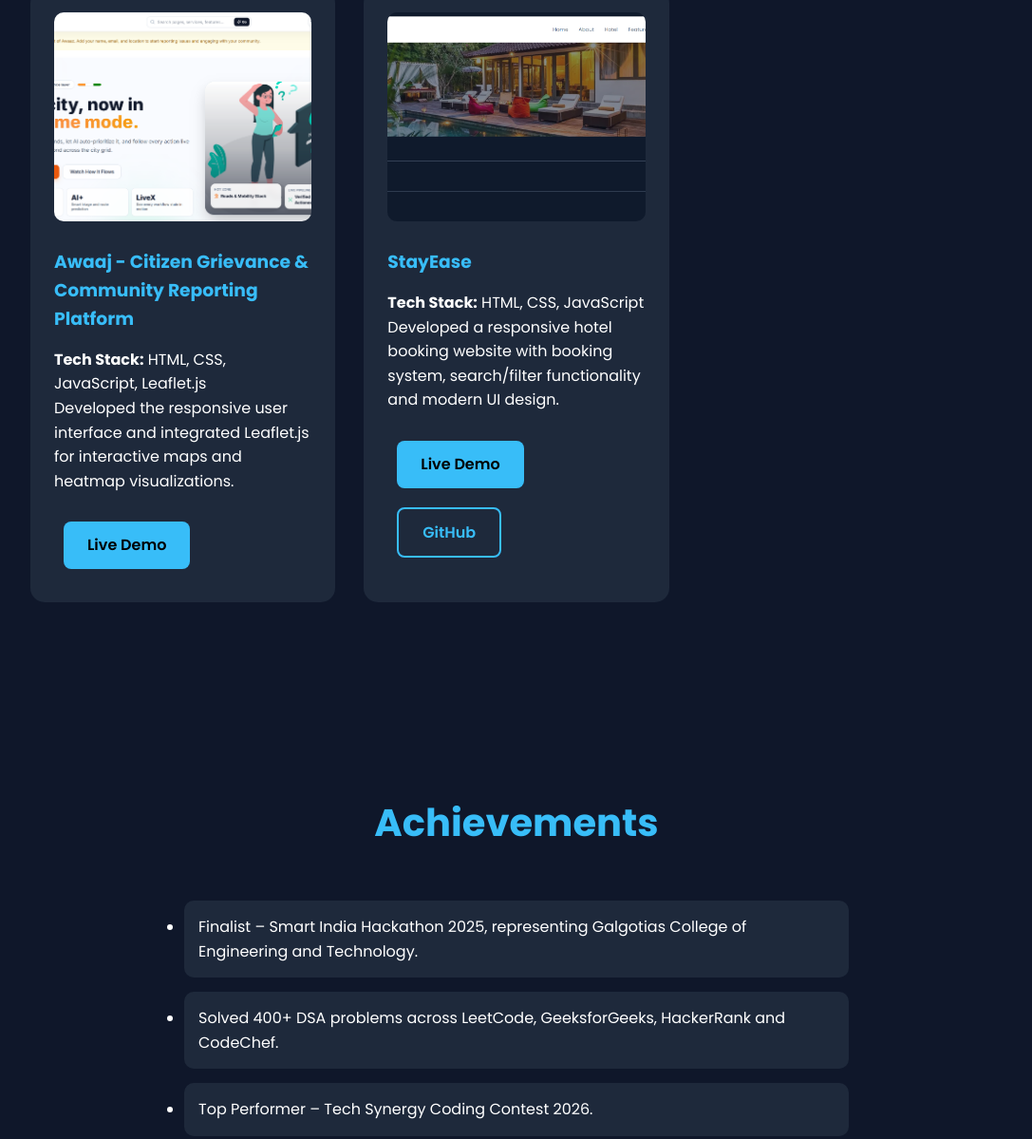
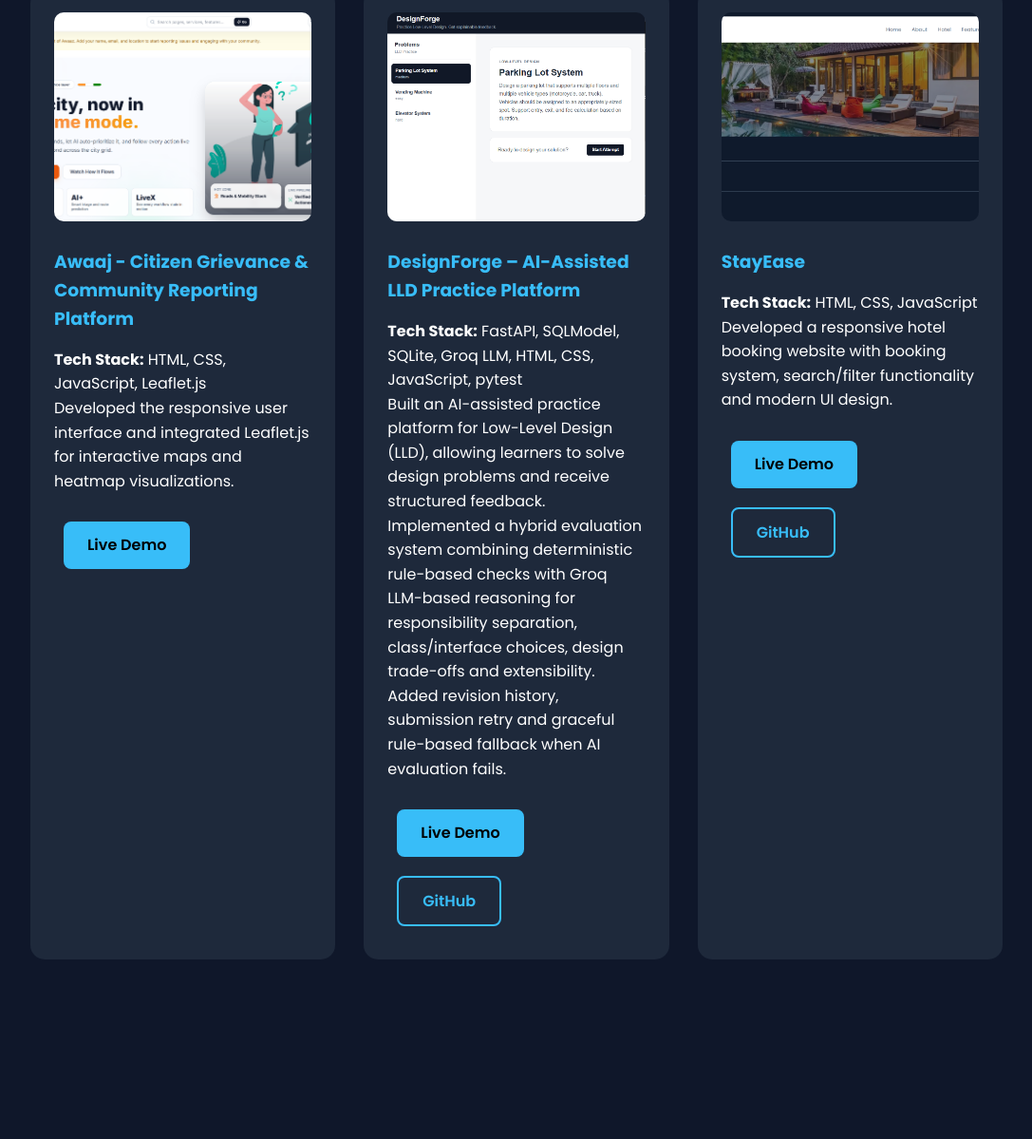
Before and after one commit to katherin915/portfolio, a plain HTML site: page index.html in a window 1280 px wide. Shown: the part 4480-5679 px from the top of the page at 95% size, without its empty margins (96-1183 px from the left). Drawn offline with nearby package versions, Linux system fonts and the light colour scheme.

Commit message:
Add DesignForge project details to index.html
Added project details for DesignForge, an AI-assisted LLD practice platform, including tech stack, features, and links.

```diff
--- a/index.html
+++ b/index.html
@@ -556,7 +556,59 @@
                 </div>
 
             </div>
+            <!-- ================= DESIGNFORGE ================= -->
 
+            <div class="project-card">
+
+                <img src="images/designforge.png"
+                     alt="DesignForge AI LLD Practice Platform">
+
+                <h3>
+                    DesignForge – AI-Assisted LLD Practice Platform
+                </h3>
+
+                <p>
+                    <strong>Tech Stack:</strong>
+                    FastAPI, SQLModel, SQLite, Groq LLM,
+                    HTML, CSS, JavaScript, pytest
+                </p>
+
+                <p>
+                    Built an AI-assisted practice platform for
+                    Low-Level Design (LLD), allowing learners to
+                    solve design problems and receive structured
+                    feedback.
+                </p>
+
+                <p>
+                    Implemented a hybrid evaluation system combining
+                    deterministic rule-based checks with Groq LLM-based
+                    reasoning for responsibility separation, class/interface
+                    choices, design trade-offs and extensibility.
+                </p>
+
+                <p>
+                    Added revision history, submission retry and graceful
+                    rule-based fallback when AI evaluation fails.
+                </p>
+
+                <div class="project-buttons">
+
+                    <a href="https://designforge-o2ls.onrender.com/"
+                       target="_blank"
+                       class="btn">
+                        Live Demo
+                    </a>
+
+                    <a href="https://github.com/katherin915/DesignForge"
+                       target="_blank"
+                       class="btn secondary-btn">
+                        GitHub
+                    </a>
+
+                </div>
+
+            </div>
 
             <!-- ================= STAYEASE ================= -->
 
```
